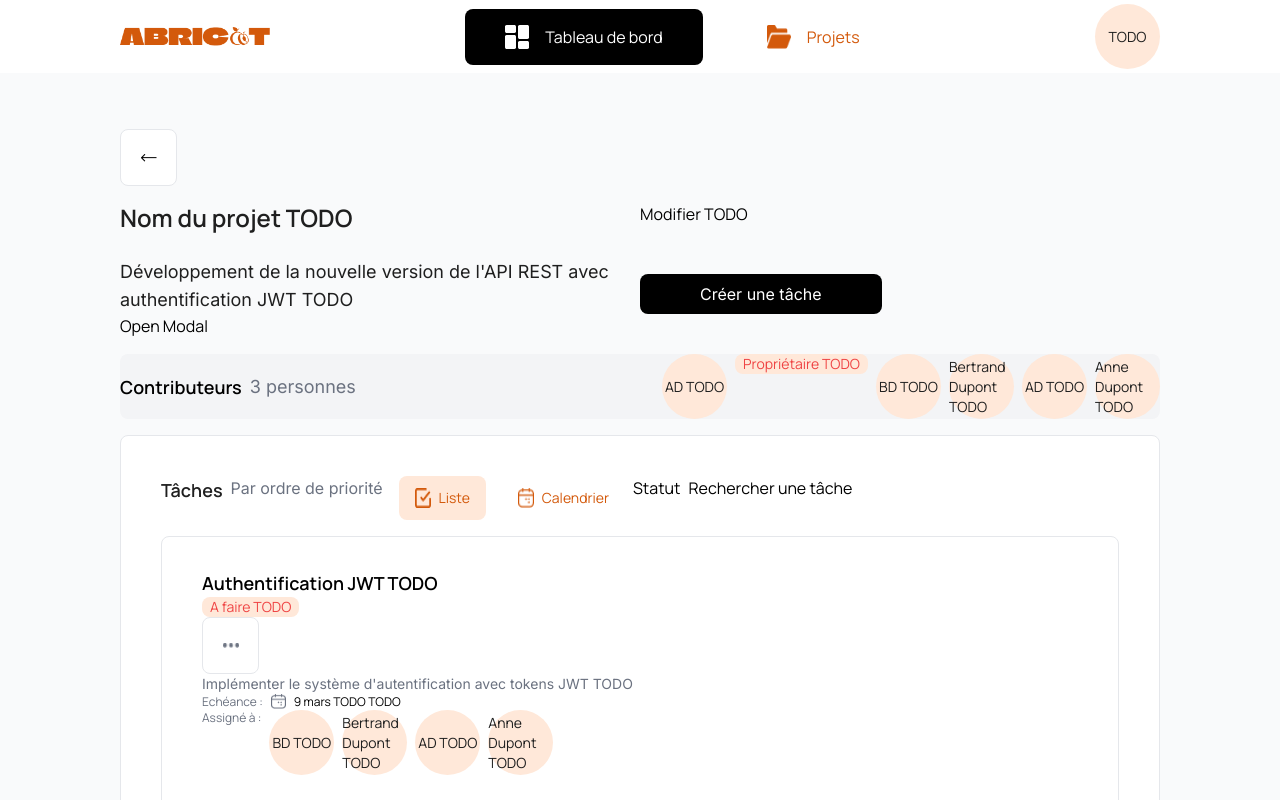
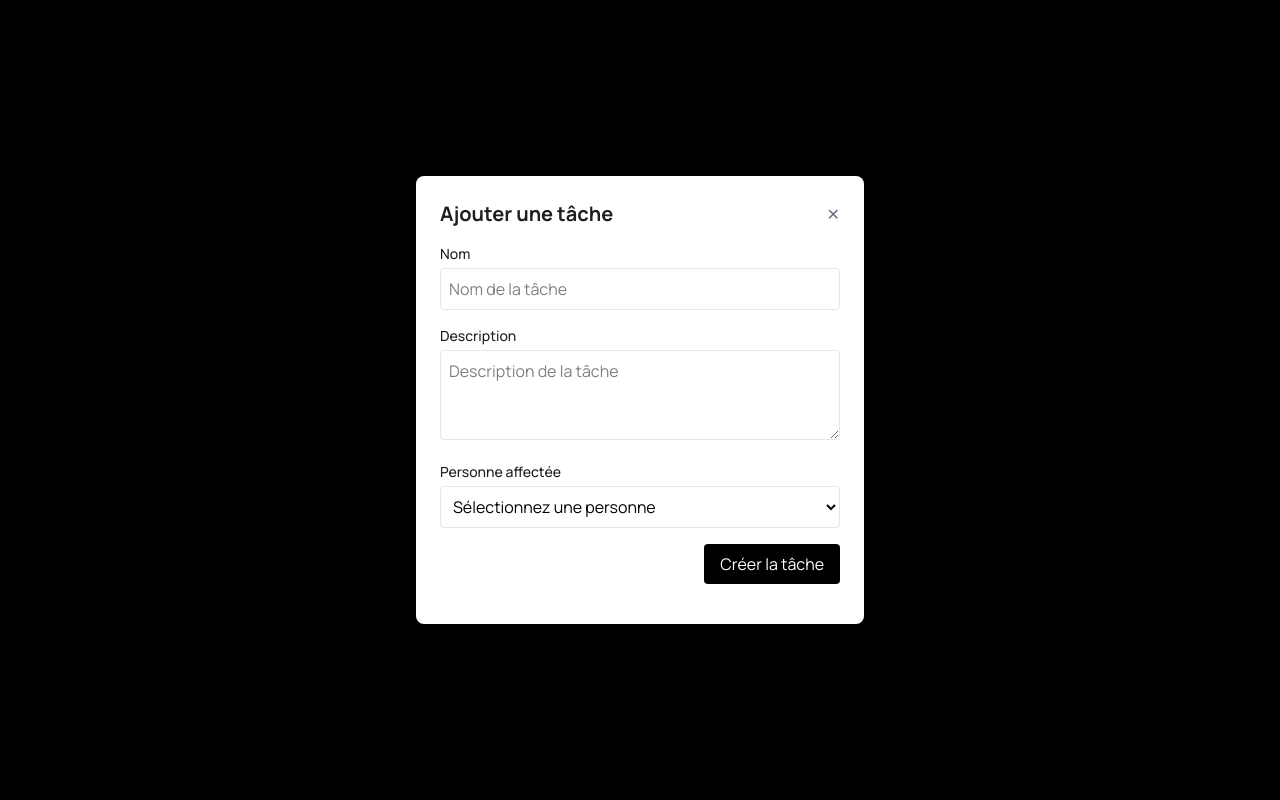
Before and after one commit to fkervella/OC-DevFS-P07, a Next.js app: page /project in a window 1280 px wide. Both pictures are taken after a click on the button "Créer une tâche". Shown: the top 800 px of the page. Built offline with nearby package versions, Linux system fonts and the light colour scheme.

Commit message:
Création de la première modale

```diff
--- a/src/app/(wHeader)/project/page.js
+++ b/src/app/(wHeader)/project/page.js
@@ -7,13 +7,28 @@ import BlackButton from '@/app/_components/Common/BlackButton';
 import LeftArrowButton from '@/app/_components/Common/LeftArrowButton';
 import PageSubtitle from '@/app/_components/Common/PageSubtitle';
 import PageTitle from '@/app/_components/Common/PageTitle';
+import ModalLayout from '@/app/_components/Modal/ModalLayout';
 import ProjectTasksKanban from '@/app/_components/Project/ProjectTasksKanban';
 import ProjectTasksList from '@/app/_components/Project/ProjectTasksList';
-import CreateTaskModal from '@/app/_components/Task/CreateTaskModal';
+import CreateAskModalContent from '@/app/_components/Task/CreateTaskModalContent';
 import Team from '@/app/_components/Team';
+import useModal from '@/hooks/useModal';
 
 function Project() {
-  const [showCreateTaskModal, setShowCreateTaskModal] = useState(false);
+  const { modalState, openModal, closeModal } = useModal();
+  const [tasks, setTasks] = useState([]);
+
+  const handleSubmit = (formData) => {
+    switch (modalState.title) {
+      case 'Ajouter une tâche':
+        setTasks([...tasks, formData]);
+        break;
+      // Ajoute d'autres cas pour les projets et faits techniques
+      default:
+        break;
+    }
+    closeModal();
+  };
 
   return (
     <div className="flex flex-col gap-4 mt-4 pt-10 pr-30 pb-10 pl-30 bg-background">
@@ -22,17 +37,23 @@ function Project() {
         <PageTitle title="Nom du projet TODO" />
         <div>Modifier TODO</div>
         <PageSubtitle subtitle="Développement de la nouvelle version de l'API REST avec authentification JWT TODO" />
-        <BlackButton text="Créer une tâche" />
-        <div>
-          <button onClick={() => setShowCreateTaskModal(true)}>
-            Open Modal
-          </button>
-          {showCreateTaskModal && (
-            <CreateTaskModal onClose={() => setShowCreateTaskModal(false)}>
-              Hello from the modal!
-            </CreateTaskModal>
-          )}
-        </div>
+        <BlackButton
+          text="Créer une tâche"
+          onClick={() =>
+            openModal(
+              'Ajouter une tâche',
+              <CreateAskModalContent onSubmit={handleSubmit} />
+            )
+          }
+        />
+        {/* Modale générique */}
+        <ModalLayout
+          isOpen={modalState.isOpen}
+          onClose={closeModal}
+          title={modalState.title}
+        >
+          {modalState.content}
+        </ModalLayout>
       </div>
       <Team />
       <div className="flex flex-col gap-4 bg-white pt-10 pr-10 pb-10 pl-10 border border-solid border-grey-background rounded-lg ">
--- a/src/app/_components/Common/BlackButton/index.jsx
+++ b/src/app/_components/Common/BlackButton/index.jsx
@@ -1,7 +1,8 @@
-export default function BlackButton({ text, type }) {
+export default function BlackButton({ text, type, onClick = '' }) {
   return (
     <button
       type={type}
+      onClick={onClick}
       className="bg-black text-white rounded-lg mt-4 pt-2 pb-2 pr-15 pl-15 font-inter h-fit w-fit"
     >
       {text}
--- /dev/null
+++ b/src/app/_components/Modal/ModalLayout/index.jsx
@@ -0,0 +1,60 @@
+'use client';
+
+import { useEffect, useRef } from 'react';
+
+export default function ModalLayout({ isOpen, onClose, title, children }) {
+  const modalRef = useRef();
+
+  // Ferme la modale en cliquant en dehors ou avec la touche Échap
+  useEffect(() => {
+    const handleClickOutside = (event) => {
+      if (modalRef.current && !modalRef.current.contains(event.target)) {
+        onClose();
+      }
+    };
+
+    const handleEscape = (event) => {
+      if (event.key === 'Escape') {
+        onClose();
+      }
+    };
+
+    if (isOpen) {
+      document.addEventListener('mousedown', handleClickOutside);
+      document.addEventListener('keydown', handleEscape);
+      document.body.style.overflow = 'hidden'; // Désactive le scroll du body
+    }
+
+    return () => {
+      document.removeEventListener('mousedown', handleClickOutside);
+      document.removeEventListener('keydown', handleEscape);
+      document.body.style.overflow = 'auto'; // Réactive le scroll du body
+    };
+  }, [isOpen, onClose]);
+
+  if (!isOpen) return null;
+
+  return (
+    <div className="fixed inset-0 z-50 flex items-center justify-center bg-black bg-opacity-50">
+      <div
+        ref={modalRef}
+        className="bg-white rounded-lg p-6 max-w-md w-full shadow-lg transform transition-all duration-300"
+      >
+        {/* En-tête de la modale */}
+        <div className="flex justify-between items-center mb-4">
+          <h2 className="text-xl font-bold text-black-font">{title}</h2>
+          <button
+            onClick={onClose}
+            className="text-gray-500 hover:text-gray-700 focus:outline-none"
+            aria-label="Fermer la modale"
+          >
+            ✕
+          </button>
+        </div>
+
+        {/* Contenu dynamique de la modale */}
+        <div className="mb-4">{children}</div>
+      </div>
+    </div>
+  );
+}
--- a/src/app/_components/Task/CreateTaskModal/index.js
+++ /dev/null
@@ -1,32 +0,0 @@
-import React from 'react';
-import ReactDOM from 'react-dom';
-
-const CreateTaskModal = ({ onClose, children }) => {
-  const handleCloseClick = (e) => {
-    e.preventDefault();
-    onClose();
-  };
-
-  const modalContent = (
-    <div className="modal-overlay">
-      <div className="modal-wrapper">
-        <div className="modal">
-          <div className="modal-header">
-            <a href="#" onClick={handleCloseClick}>
-              X
-            </a>
-          </div>
-          This is a test
-          <div className="modal-body">{children}</div>
-        </div>
-      </div>
-    </div>
-  );
-
-  return ReactDOM.createPortal(
-    modalContent,
-    document.getElementById('modal-root')
-  );
-};
-
-export default CreateTaskModal;
--- /dev/null
+++ b/src/app/_components/Task/CreateTaskModalContent/index.js
@@ -0,0 +1,81 @@
+'use client';
+
+import { useState } from 'react';
+
+function CreateTaskModalContent({ onSubmit }) {
+  const [formData, setFormData] = useState({
+    name: '',
+    description: '',
+    assignedTo: '',
+  });
+
+  const handleChange = (e) => {
+    const { name, value } = e.target;
+    setFormData({ ...formData, [name]: value });
+  };
+
+  const handleSubmit = (e) => {
+    e.preventDefault();
+    onSubmit(formData);
+  };
+
+  return (
+    <form onSubmit={handleSubmit}>
+      <div className="mb-4">
+        <label className="block text-sm font-medium mb-1 text-black-font">
+          Nom
+        </label>
+        <input
+          type="text"
+          name="name"
+          value={formData.name}
+          onChange={handleChange}
+          className="w-full p-2 border rounded border-grey-background focus:outline-none focus:ring-2 focus:ring-orange"
+          placeholder="Nom de la tâche"
+          required
+        />
+      </div>
+      <div className="mb-4">
+        <label className="block text-sm font-medium mb-1 text-black-font">
+          Description
+        </label>
+        <textarea
+          name="description"
+          value={formData.description}
+          onChange={handleChange}
+          className="w-full p-2 border rounded border-grey-background focus:outline-none focus:ring-2 focus:ring-orange"
+          placeholder="Description de la tâche"
+          rows="3"
+          required
+        />
+      </div>
+      <div className="mb-4">
+        <label className="block text-sm font-medium mb-1 text-black-font">
+          Personne affectée
+        </label>
+        <select
+          name="assignedTo"
+          value={formData.assignedTo}
+          onChange={handleChange}
+          className="w-full p-2 border rounded border-grey-background focus:outline-none focus:ring-2 focus:ring-orange"
+          required
+        >
+          <option value="">Sélectionnez une personne</option>
+          <option value="Membre 1">Membre 1</option>
+          <option value="Membre 2">Membre 2</option>
+          <option value="Membre 3">Membre 3</option>
+        </select>
+      </div>
+      <div className="flex justify-end">
+        <button
+          type="submit"
+          className="px-4 py-2 bg-black text-white rounded hover:bg-gray-800 transition-colors"
+        >
+          Créer la tâche
+        </button>
+      </div>
+    </form>
+  );
+}
+
+export default CreateTaskModalContent;
--- /dev/null
+++ b/src/hooks/useModal.js
@@ -0,0 +1,21 @@
+import { useState } from 'react';
+
+function useModal() {
+  const [modalState, setModalState] = useState({
+    isOpen: false,
+    title: '',
+    content: null,
+  });
+
+  const openModal = (title, content) => {
+    setModalState({ isOpen: true, title, content });
+  };
+
+  const closeModal = () => {
+    setModalState({ isOpen: false, title: '', content: null });
+  };
+
+  return { modalState, openModal, closeModal };
+}
+
+export default useModal;
```
